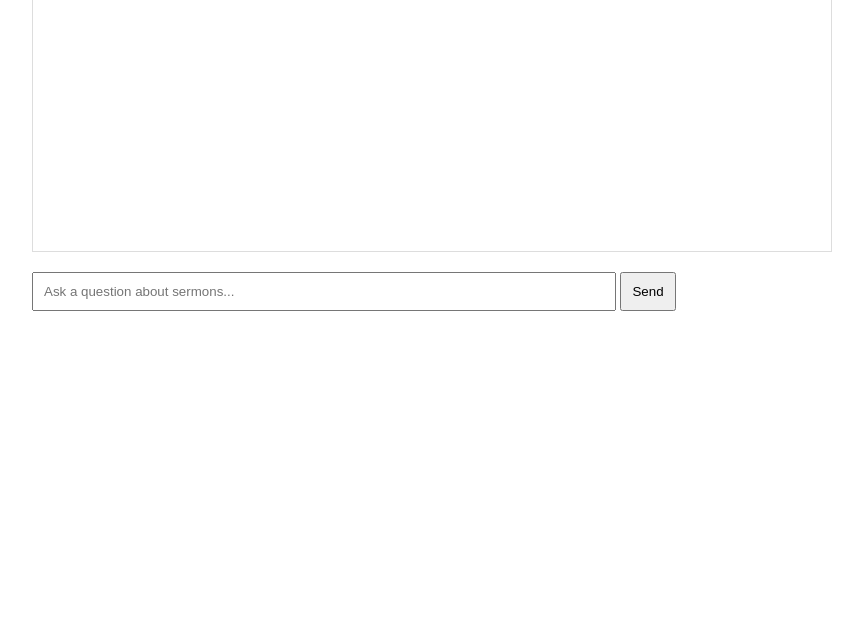
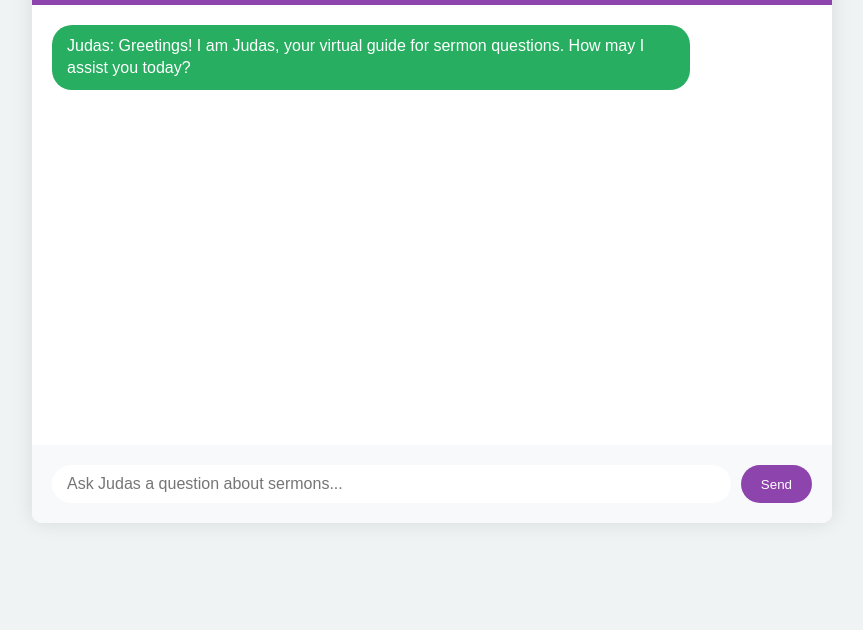
Before and after one commit to amithsam16/Judas, a plain HTML site: page index.html in a window 1280 px wide. Shown: the part 170-800 px from the top of the page, without its empty margins (208-1071 px from the left). Drawn offline with Linux system fonts and the light colour scheme.

Commit message:
index.html

```diff
--- a/index.html
+++ b/index.html
@@ -3,22 +3,130 @@
 <head>
     <meta charset="UTF-8">
     <meta name="viewport" content="width=device-width, initial-scale=1.0">
-    <title>Judas</title>
+    <title>Sermon Q&A with Judas</title>
     <style>
-        body { font-family: Arial, sans-serif; max-width: 800px; margin: 0 auto; padding: 20px; }
-        #chatbox { height: 300px; border: 1px solid #ddd; margin-bottom: 20px; padding: 10px; overflow-y: auto; }
-        #user-input { width: 70%; padding: 10px; }
-        #send-button { padding: 10px; }
+        :root {
+            --primary-color: #8e44ad;
+            --secondary-color: #27ae60;
+            --background-color: #f0f3f4;
+            --text-color: #2c3e50;
+            --chat-background: #ffffff;
+        }
+
+        body {
+            font-family: 'Arial', sans-serif;
+            background-color: var(--background-color);
+            color: var(--text-color);
+            margin: 0;
+            padding: 0;
+            display: flex;
+            justify-content: center;
+            align-items: center;
+            min-height: 100vh;
+        }
+
+        .chat-container {
+            width: 90%;
+            max-width: 800px;
+            background-color: var(--chat-background);
+            border-radius: 10px;
+            box-shadow: 0 0 20px rgba(0, 0, 0, 0.1);
+            overflow: hidden;
+        }
+
+        .chat-header {
+            background-color: var(--primary-color);
+            color: white;
+            padding: 20px;
+            text-align: center;
+            font-size: 24px;
+            font-weight: bold;
+        }
+
+        #chatbox {
+            height: 400px;
+            overflow-y: auto;
+            padding: 20px;
+            display: flex;
+            flex-direction: column;
+        }
+
+        .message {
+            max-width: 80%;
+            margin-bottom: 15px;
+            padding: 10px 15px;
+            border-radius: 20px;
+            line-height: 1.4;
+            word-wrap: break-word;
+        }
+
+        .user-message {
+            align-self: flex-end;
+            background-color: var(--primary-color);
+            color: white;
+        }
+
+        .judas-message {
+            align-self: flex-start;
+            background-color: var(--secondary-color);
+            color: white;
+        }
+
+        .input-area {
+            display: flex;
+            padding: 20px;
+            background-color: #f8f9fa;
+        }
+
+        #user-input {
+            flex-grow: 1;
+            padding: 10px 15px;
+            border: none;
+            border-radius: 30px;
+            font-size: 16px;
+            outline: none;
+        }
+
+        #send-button {
+            background-color: var(--primary-color);
+            color: white;
+            border: none;
+            padding: 10px 20px;
+            margin-left: 10px;
+            border-radius: 30px;
+            cursor: pointer;
+            transition: background-color 0.3s;
+        }
+
+        #send-button:hover {
+            background-color: #6c3483;
+        }
+
+        @media (max-width: 600px) {
+            .chat-container {
+                width: 100%;
+                height: 100vh;
+                border-radius: 0;
+            }
+
+            #chatbox {
+                height: calc(100vh - 140px);
+            }
+        }
     </style>
 </head>
 <body>
-    <h1>Judas</h1>
-    <div id="chatbox"></div>
-    <input type="text" id="user-input" placeholder="Ask a question about sermons...">
-    <button id="send-button">Send</button>
+    <div class="chat-container">
+        <div class="chat-header">Sermon Q&A with Judas</div>
+        <div id="chatbox"></div>
+        <div class="input-area">
+            <input type="text" id="user-input" placeholder="Ask Judas a question about sermons...">
+            <button id="send-button">Send</button>
+        </div>
+    </div>
 
     <script>
-        const apiUrl = 'https://script.google.com/macros/s/AKfycbx_dq459S8uGAc-wm5oMK_ZvEkvfkyegrP4jcwg9ZfP8lzQtUFBZcirZKlgwIXHQQpJ/exec';
+        const apiUrl = 'YOUR_GOOGLE_APPS_SCRIPT_URL';
         const chatbox = document.getElementById('chatbox');
         const userInput = document.getElementById('user-input');
         const sendButton = document.getElementById('send-button');
@@ -32,7 +140,7 @@
             const question = userInput.value.trim();
             if (question === '') return;
 
-            appendMessage('You: ' + question);
+            appendMessage('You: ' + question, 'user-message');
             userInput.value = '';
 
             fetch(apiUrl, {
@@ -42,18 +150,24 @@
             })
             .then(response => response.json())
             .then(data => {
-                appendMessage('Bot: ' + data.answer);
+                appendMessage('Judas: ' + data.answer, 'judas-message');
             })
             .catch(error => {
                 console.error('Error:', error);
-                appendMessage('Bot: Sorry, I encountered an error. Please try again.');
+                appendMessage('Judas: My apologies, I encountered an error. Please try asking your question again.', 'judas-message');
             });
         }
 
-        function appendMessage(message) {
-            chatbox.innerHTML += '<p>' + message + '</p>';
+        function appendMessage(message, className) {
+            const messageElement = document.createElement('div');
+            messageElement.classList.add('message', className);
+            messageElement.textContent = message;
+            chatbox.appendChild(messageElement);
             chatbox.scrollTop = chatbox.scrollHeight;
         }
+
+        // Initial greeting
+        appendMessage('Judas: Greetings! I am Judas, your virtual guide for sermon questions. How may I assist you today?', 'judas-message');
     </script>
 </body>
 </html>
```
